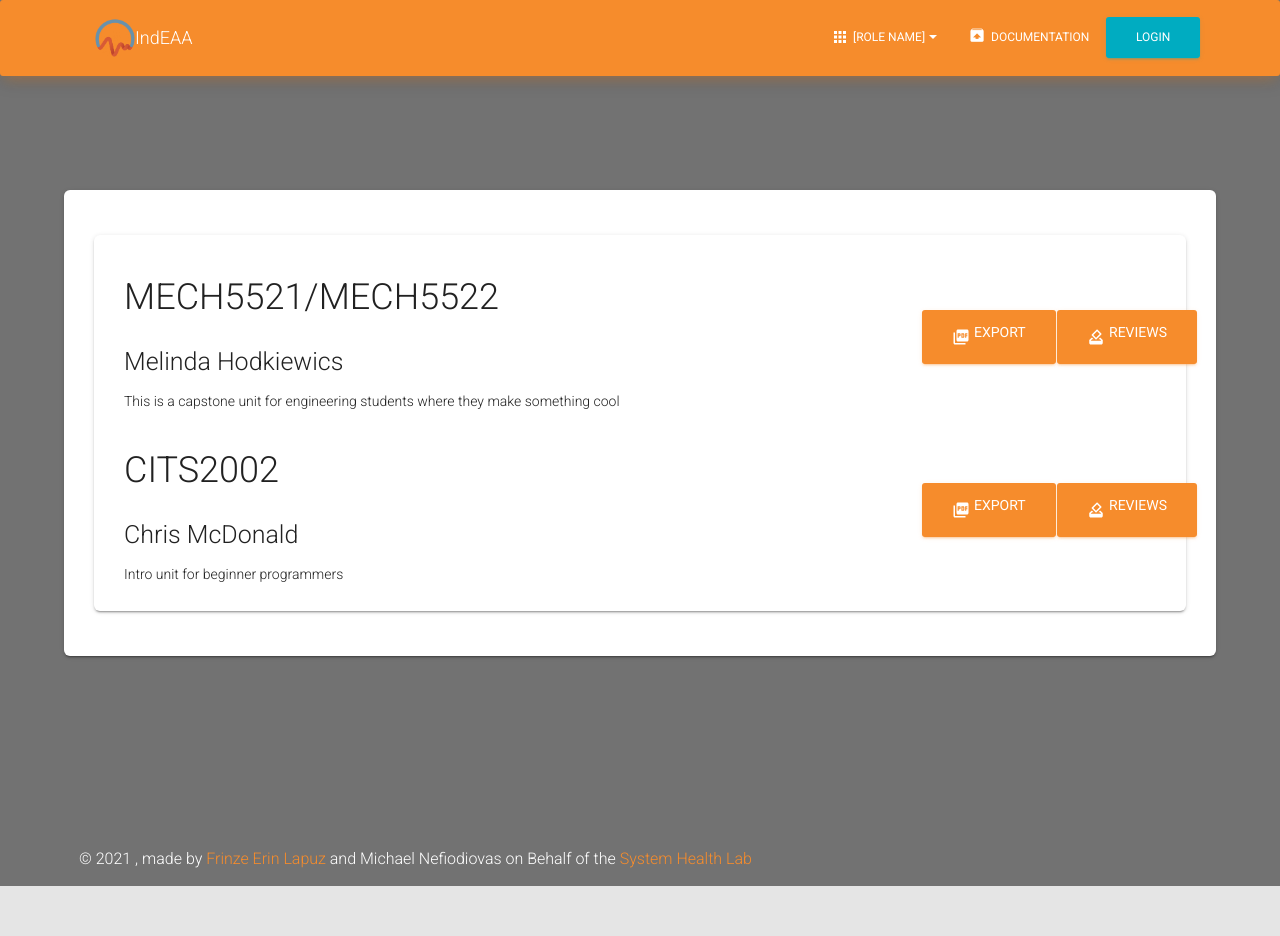
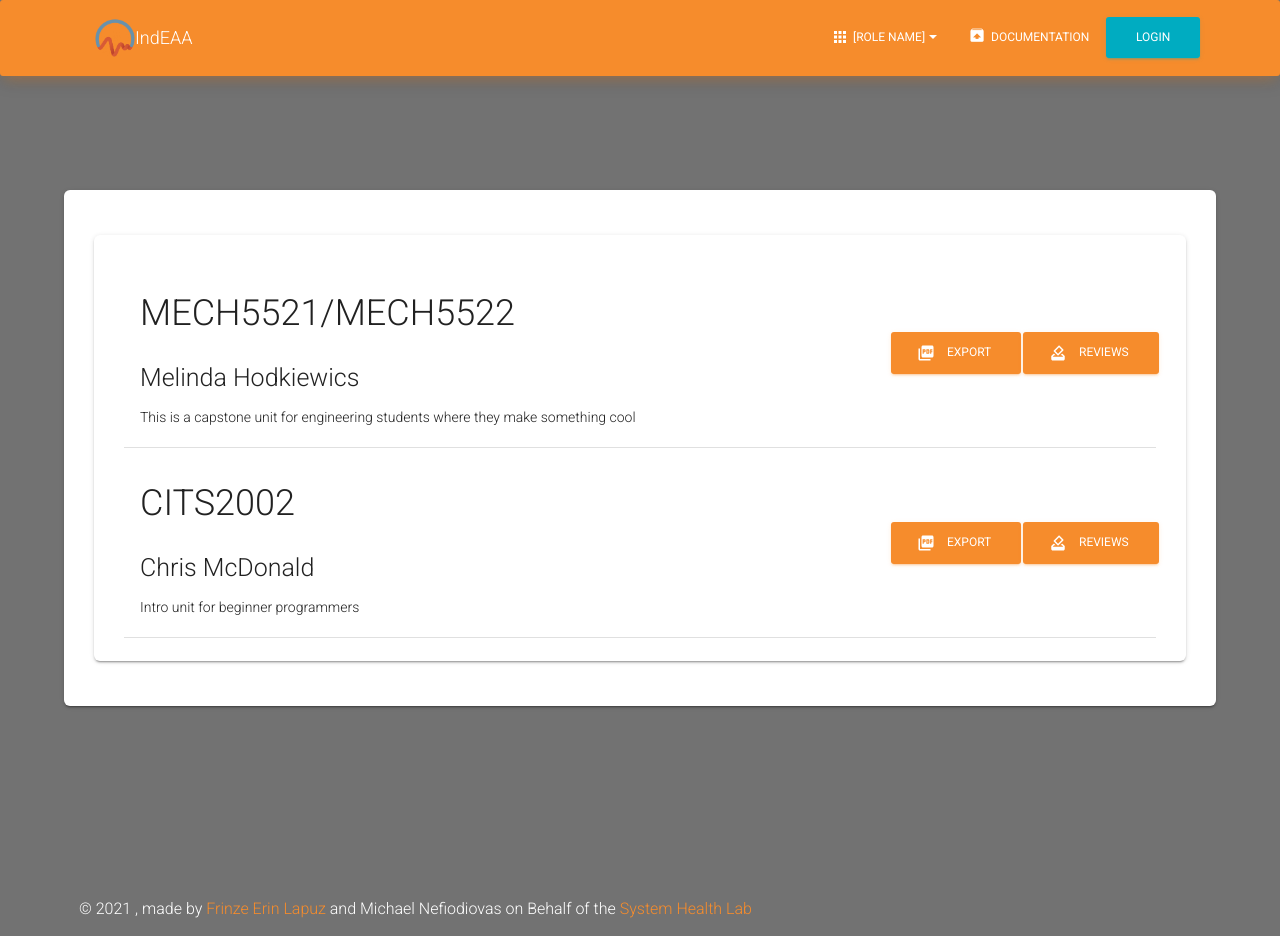
Before and after one commit to uwasystemhealth/IndEAA, a Next.js app in the folder client/: page /coordinator in a window 1280 px wide. Before the commit the page ends 886 px from the top, so only its background shows below. Built offline with nearby package versions, Linux system fonts and the light colour scheme.

Commit message:
CHANGE evaluations now render with spacers

```diff
--- a/client/components/Coordinator/Evaluation/EvaluationList.js
+++ b/client/components/Coordinator/Evaluation/EvaluationList.js
@@ -1,6 +1,8 @@
 // CORE COMPONENTS
 import Card from "components/MaterialKit/Card/Card.js";
 import CardBody from "components/MaterialKit/Card/CardBody.js";
+import ListItem from "@material-ui/core/ListItem";
+import List from "@material-ui/core/List";
 
 // CUSTOM COMPONENTS
 import EvaluationListing from "./EvaluationListing.js";
@@ -62,19 +64,22 @@ const EvaluationList = () => {
   const evaluationListings = courseEvaluations.map(
     ({ courseid, reviewDescription, coordinators }) => {
       return (
-        <EvaluationListing
-          key={courseid}
-          courseId={courseid}
-          coordinators={coordinators}
-          evaluationDescription={reviewDescription}
-        />
+        <ListItem key={courseid} divider>
+          <EvaluationListing
+            courseId={courseid}
+            coordinators={coordinators}
+            evaluationDescription={reviewDescription}
+          />
+        </ListItem>
       );
     }
   );
 
   return (
     <Card>
-      <CardBody>{evaluationListings}</CardBody>
+      <CardBody>
+        <List className={classes.list}>{evaluationListings}</List>
+      </CardBody>
     </Card>
   );
 };
--- a/client/components/Coordinator/Evaluation/EvaluationListing.js
+++ b/client/components/Coordinator/Evaluation/EvaluationListing.js
@@ -18,6 +18,9 @@ const useStyles = makeStyles(() => ({
     width: "10em",
     height: "10em",
   },
+  root: {
+    width: "inherit",
+  },
 }));
 
 const EvaluationListing = ({
@@ -28,20 +31,23 @@ const EvaluationListing = ({
   const classes = useStyles();
 
   return (
-    <Grid>
+    <Grid className={classes.root}>
       <GridItem xs={9}>
         <h2>{courseId}</h2>
         <h3>{coordinators}</h3>
         <p>{evaluationDescription}</p>
       </GridItem>
       <GridItem xs={3} className={classes.buttons}>
-        <Button color="primary" type="button">
-          <PictureAsPdfIcon className={classes.button} />
-          <p>Export</p>
+        <Button
+          className="btn-lg"
+          color="primary"
+          type="button"
+          startIcon={<PictureAsPdfIcon />}
+        >
+          Export
         </Button>
-        <Button color="primary" type="button">
-          <HowToVoteIcon className={classes.button} />
-          <p>Reviews</p>
+        <Button color="primary" type="button" startIcon={<HowToVoteIcon />}>
+          Reviews
         </Button>
       </GridItem>
     </Grid>
```
